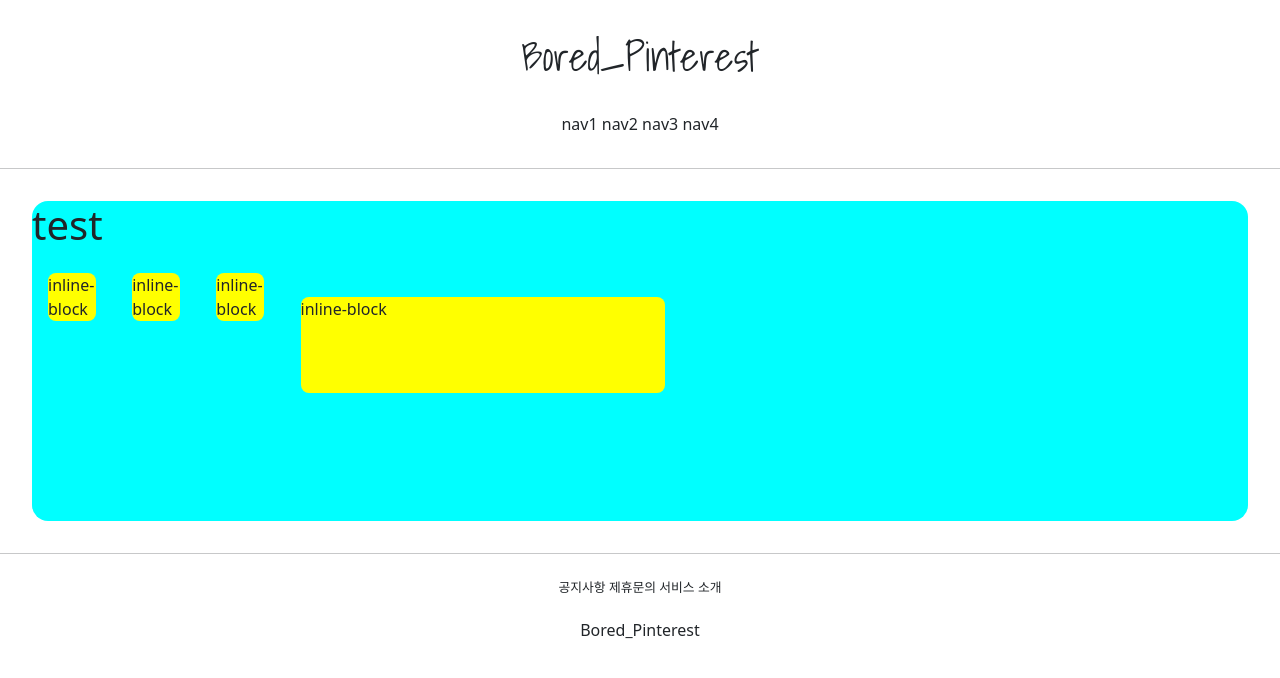
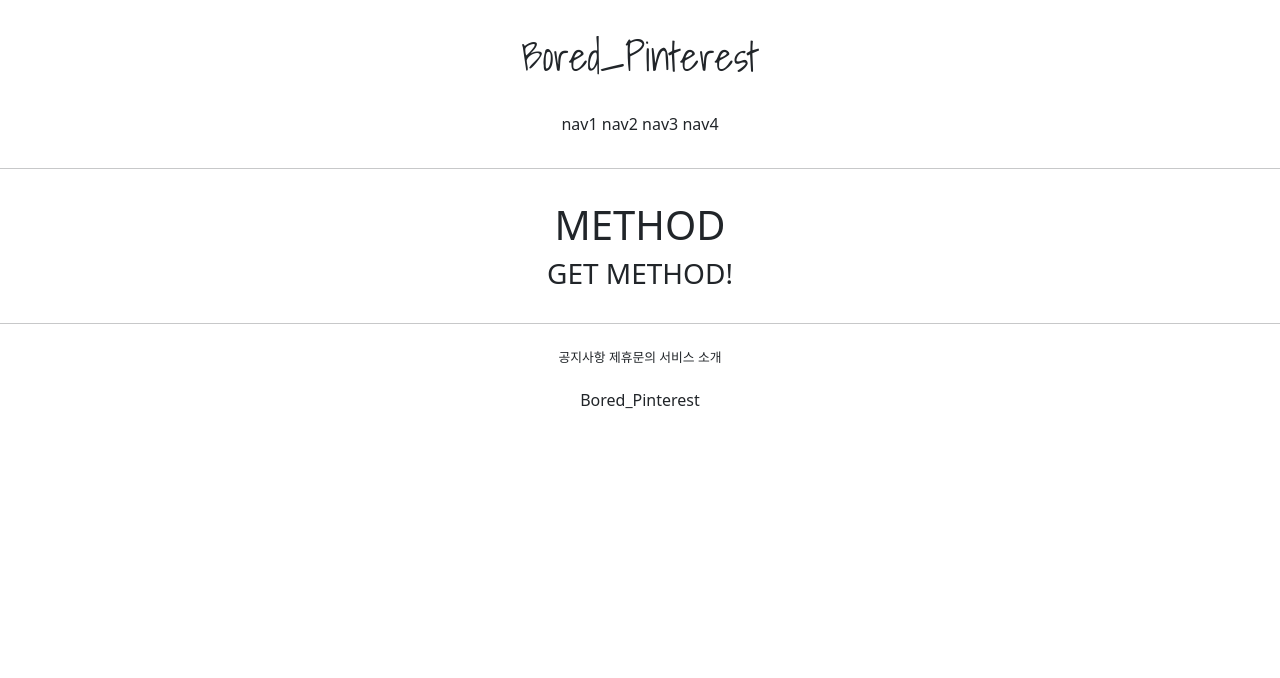
Before and after one commit to boredjuju/gis_django_1, a Django app: page /accounts/hello_world/ in a window 1280 px wide. Shown: the top 678 px of the page. Run offline with Django 3.2, Linux system fonts and the light colour scheme; parts of the project's set-up code (start-up, migrations or seed data) failed here and were passed over.

Commit message:
7/8 gis django class commit 1

```diff
--- a/accountapp/templates/accountapp/hello_world.html
+++ b/accountapp/templates/accountapp/hello_world.html
@@ -4,25 +4,10 @@
 
 
 
-    <style>
-        .testing {
-            background-color: yellow;
-            height: 48px;
-            width: 48px;
-            margin: 1rem;
-            border-radius: .5rem;
-        }
-    </style>
+    <div style="margin: 2rem; text-align: center">
+        <h1>METHOD</h1>
 
-    <div style="height: 20rem; background-color: aqua; border-radius: 1rem; margin: 2rem;
-                overflow: hidden">
-        <h1>test</h1>
-
-
-        <div class="testing" style="display: inline-block">inline-block</div>
-        <div class="testing" style="display: inline-block; width: 3rem; height: 3rem">inline-block</div>
-        <div class="testing" style="display: inline-block; width: 3em; height: 3em">inline-block</div>
-        <div class="testing" style="display: inline-block; width: 30%; height: 30%">inline-block</div>
+        <h3>{{ text }}</h3>
 
 
 
--- a/accountapp/views.py
+++ b/accountapp/views.py
@@ -7,4 +7,9 @@ from django.shortcuts import render
 #     return HttpResponse('Hello World!')
 
 def hello_world(request):
-    return render(request, 'accountapp/hello_world.html')
+    if request.method == 'POST':
+        return render(request, 'accountapp/hello_world.html',
+                      context={'text': 'POST METHOD!'})
+    else:
+        return render(request, 'accountapp/hello_world.html',
+                      context={'text': 'GET METHOD!'})
```
